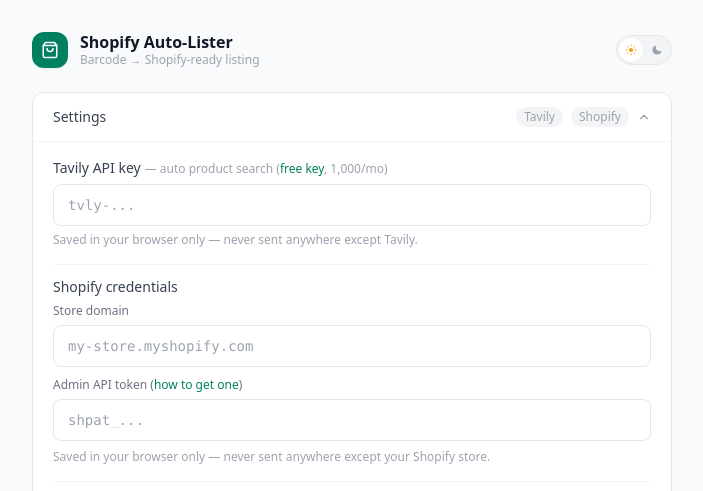
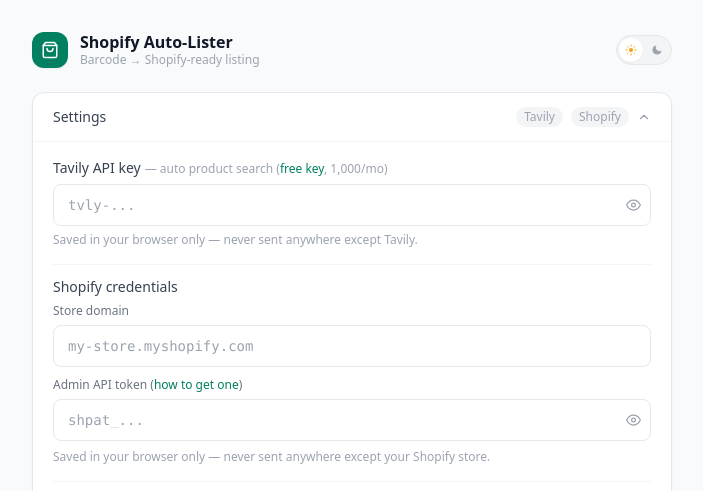
Before and after one commit to Sweevee1/ShopifyAutoLister, a Next.js app: page / in a window 1280 px wide. Shown: the top 491 px of the page, without its empty margins (288-991 px from the left). Built offline with nearby package versions, Linux system fonts and the light colour scheme.

Commit message:
Auto-save from Claude Code session

```diff
--- a/src/app/page.tsx
+++ b/src/app/page.tsx
@@ -188,6 +188,21 @@
   return next;
 }
 
+function EyeIcon({ open }: { open: boolean }) {
+  return open ? (
+    <svg width="15" height="15" viewBox="0 0 24 24" fill="none" stroke="currentColor" strokeWidth="2" strokeLinecap="round" strokeLinejoin="round">
+      <path d="M17.94 17.94A10.07 10.07 0 0112 20c-7 0-11-8-11-8a18.45 18.45 0 015.06-5.94"/>
+      <path d="M9.9 4.24A9.12 9.12 0 0112 4c7 0 11 8 11 8a18.5 18.5 0 01-2.16 3.19"/>
+      <line x1="1" y1="1" x2="23" y2="23"/>
+    </svg>
+  ) : (
+    <svg width="15" height="15" viewBox="0 0 24 24" fill="none" stroke="currentColor" strokeWidth="2" strokeLinecap="round" strokeLinejoin="round">
+      <path d="M1 12s4-8 11-8 11 8 11 8-4 8-11 8-11-8-11-8z"/>
+      <circle cx="12" cy="12" r="3"/>
+    </svg>
+  );
+}
+
 function ShopifyBagIcon({ size = 18, stroke = "currentColor" }: { size?: number; stroke?: string }) {
   return (
     <svg width={size} height={size} viewBox="0 0 24 24" fill="none">
@@ -212,6 +227,8 @@
   const [tavilyUsageLoading, setTavilyUsageLoading] = useState(false);
   const [demoMode, setDemoMode] = useState(false);
   const [upcUsage, setUpcUsage] = useState(0);
+  const [showTavilyKey, setShowTavilyKey] = useState(false);
+  const [showShopifyToken, setShowShopifyToken] = useState(false);
   const stepTimerRef = useRef<ReturnType<typeof setInterval> | null>(null);
   const urlInputRef = useRef<HTMLInputElement>(null);
   const pastedHtmlRef = useRef<HTMLTextAreaElement>(null);
@@ -476,17 +493,22 @@
                     , 1,000/mo)
                   </span>
                 </label>
+                <div className="relative">
                   <input
                     id="tavilyKey"
-                  type="password"
+                    type={showTavilyKey ? "text" : "password"}
                     value={tavilyKey}
                     onChange={(e) => {
                       setTavilyKey(e.target.value);
                       localStorage.setItem(TAVILY_KEY_STORAGE, e.target.value);
                     }}
                     placeholder="tvly-..."
-                  className={`${inputCls} font-mono`}
+                    className={`${inputCls} font-mono pr-9`}
                   />
+                  <button type="button" onClick={() => setShowTavilyKey((v) => !v)} className="absolute right-2.5 top-1/2 -translate-y-1/2 text-gray-400 hover:text-gray-600 dark:hover:text-gray-300">
+                    <EyeIcon open={showTavilyKey} />
+                  </button>
+                </div>
                 <p className="text-xs text-gray-400 dark:text-gray-500">
                   Saved in your browser only — never sent anywhere except Tavily.
                 </p>
@@ -550,17 +572,22 @@
                   </a>
                   )
                 </label>
+                <div className="relative">
                   <input
                     id="shopifyToken"
-                  type="password"
+                    type={showShopifyToken ? "text" : "password"}
                     value={shopifyToken}
                     onChange={(e) => {
                       setShopifyToken(e.target.value);
                       localStorage.setItem(SHOPIFY_TOKEN_STORAGE, e.target.value);
                     }}
                     placeholder="shpat_..."
-                  className={`${inputCls} font-mono`}
+                    className={`${inputCls} font-mono pr-9`}
                   />
+                  <button type="button" onClick={() => setShowShopifyToken((v) => !v)} className="absolute right-2.5 top-1/2 -translate-y-1/2 text-gray-400 hover:text-gray-600 dark:hover:text-gray-300">
+                    <EyeIcon open={showShopifyToken} />
+                  </button>
+                </div>
                 <p className="text-xs text-gray-400 dark:text-gray-500 mt-0.5">
                   Saved in your browser only — never sent anywhere except your Shopify store.
                 </p>
```
Also changed, not shown: 1 other file (tests, documents, lock files or other folders). Lines whose indentation alone changed are shown as unchanged.
